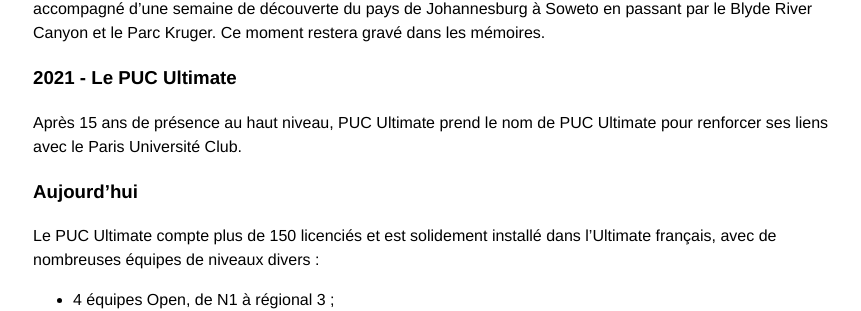
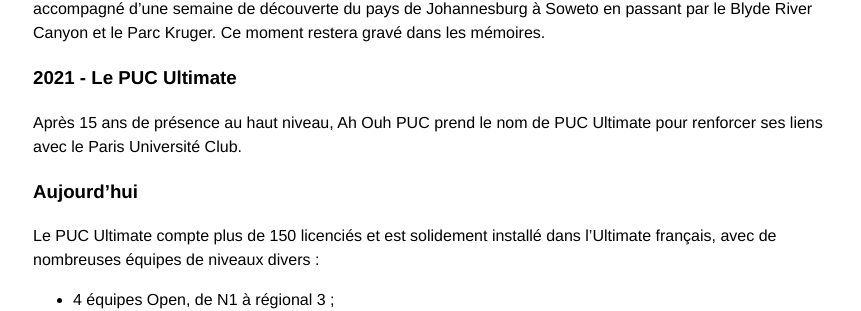
Before and after one commit to ahouhpuc/ahouhpuc.github.io, a Jekyll site: the page built from a-propos.markdown, in a window 1280 px wide and 900 px high, scrolled down 1627 px. Shown: the part 146-457 px from the top of the window, without its empty margins (207-1068 px from the left). Built offline with Jekyll 4.4.1, drawn with Linux system fonts in a browser that asks for light colours.

Commit message:
Update a-propos.markdown

```diff
--- a/a-propos.markdown
+++ b/a-propos.markdown
@@ -72,7 +72,7 @@
 
 ### 2021 - Le PUC Ultimate
 
-Après 15 ans de présence au haut niveau, PUC Ultimate prend le nom de PUC Ultimate
+Après 15 ans de présence au haut niveau, Ah Ouh PUC prend le nom de PUC Ultimate
 pour renforcer ses liens avec le Paris Université Club.
 
 
```
